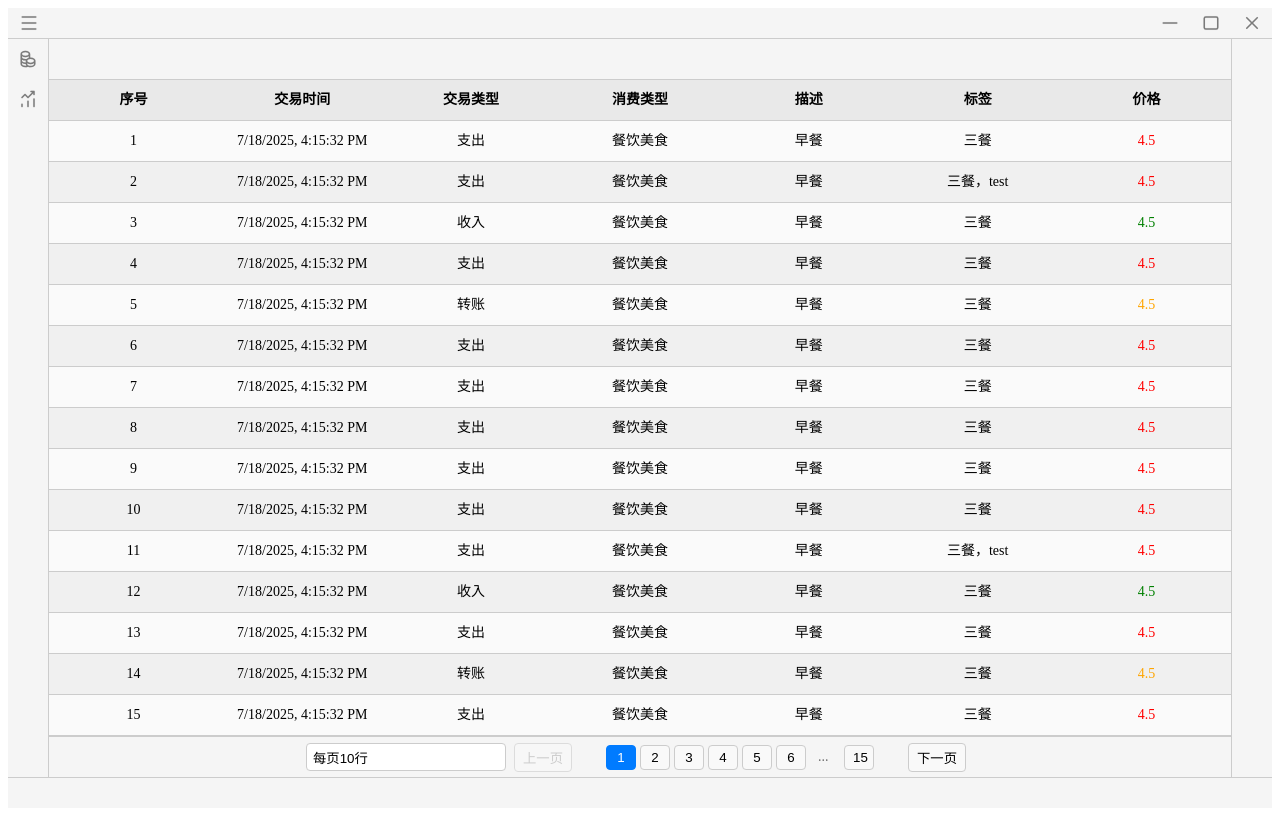
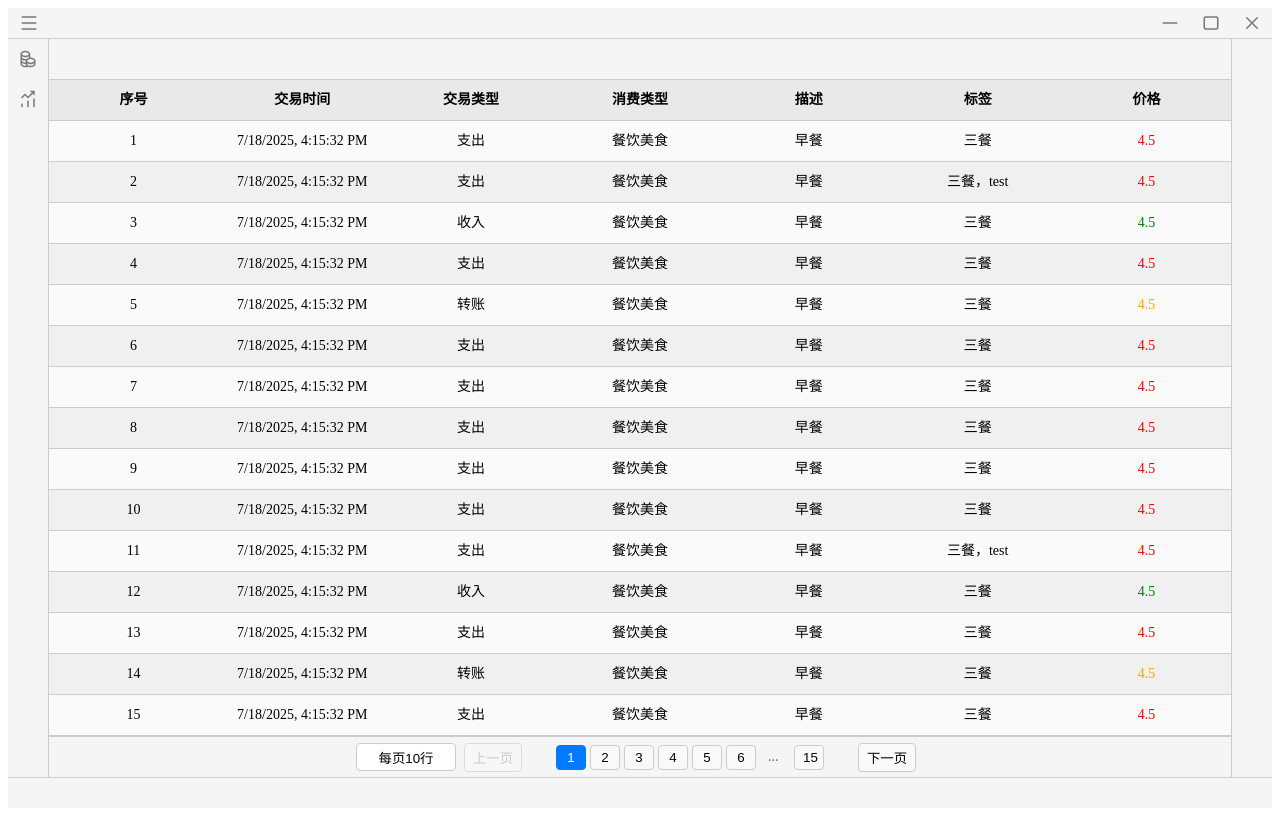
Before and after one commit to DaoiestFire/Billadm-GO, a Vue app in the folder app/: page /tr_view in a window 1280 px wide. Built offline with nearby package versions, Linux system fonts and the light colour scheme.

Commit message:
增加参数控制下拉框宽度高度

```diff
--- a/app/src/components/CustomSelect.vue
+++ b/app/src/components/CustomSelect.vue
@@ -1,6 +1,6 @@
 <template>
-    <div class="custom-select">
-        <button @click="toggleDropdown" class="select-button">
+    <div class="custom-select" :style="{ width: width }">
+        <button @click="toggleDropdown" class="select-button" :style="{ height: height }">
             {{ selectedLabel || placeholder }}
         </button>
         <div v-show="isOpen" :class="['dropdown', direction === 'up' ? 'dropdown-up' : 'dropdown-down']">
@@ -30,6 +30,16 @@ const props = defineProps({
         type: String,
         default: 'down',
         validator: value => ['down', 'up'].includes(value)
+    },
+    // 新增：控制下拉容器宽度
+    width: {
+        type: [String, Number],
+        default: '100px'
+    },
+    // 新增：控制按钮高度
+    height: {
+        type: [String, Number],
+        default: '28px'
     }
 });
 
@@ -64,17 +74,14 @@ function selectOption(option) {
 <style scoped>
 .custom-select {
     position: relative;
-    width: 200px;
-    height: 100%;
     display: flex;
     flex-direction: column;
     justify-content: center;
 }
 
 .select-button {
-    height: 28px;
     width: 100%;
-    text-align: left;
+    text-align: center;
     border: 1px solid var(--billadm-color-window-border-color);
     border-radius: 4px;
     background: white;
```
